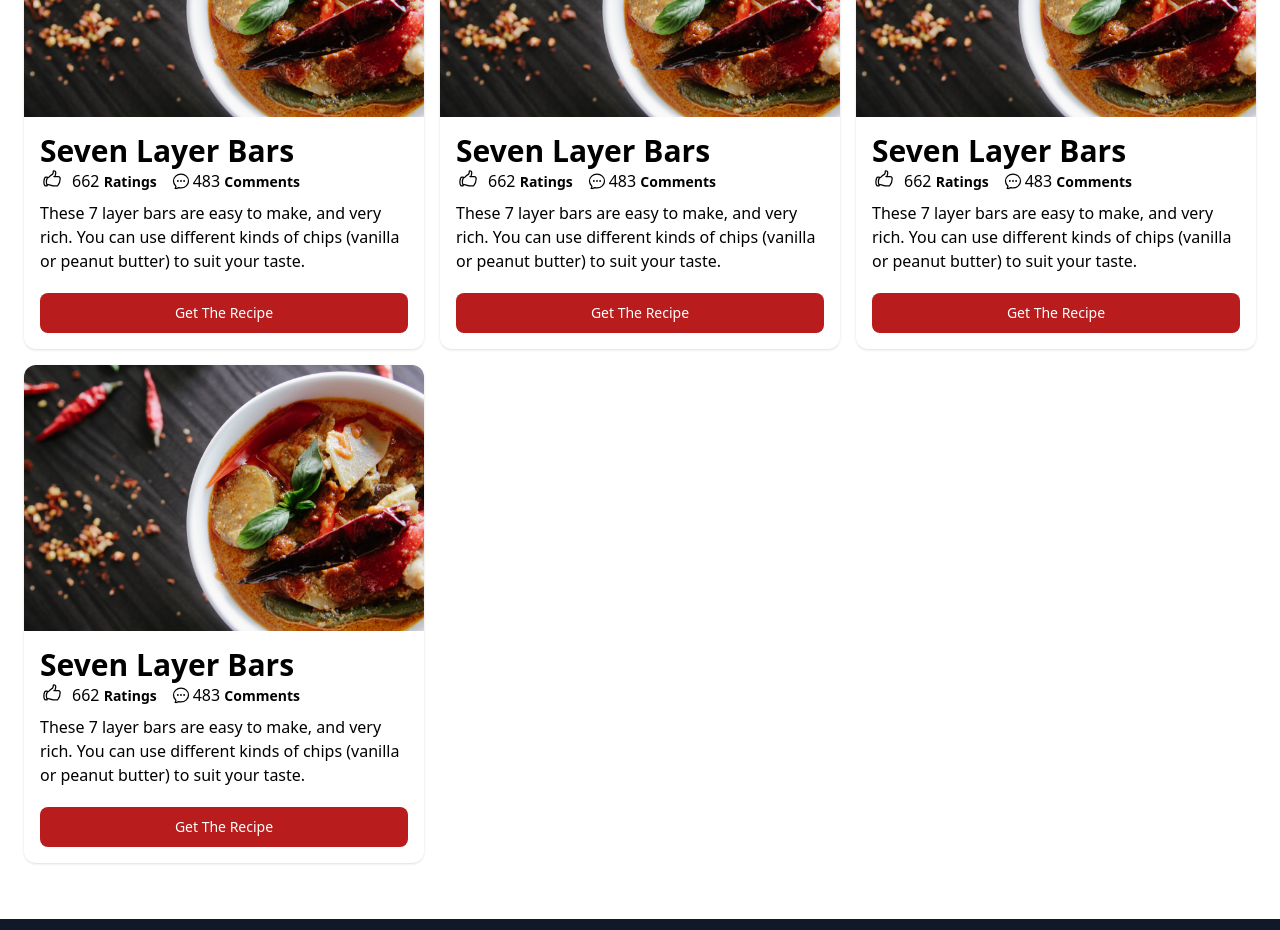
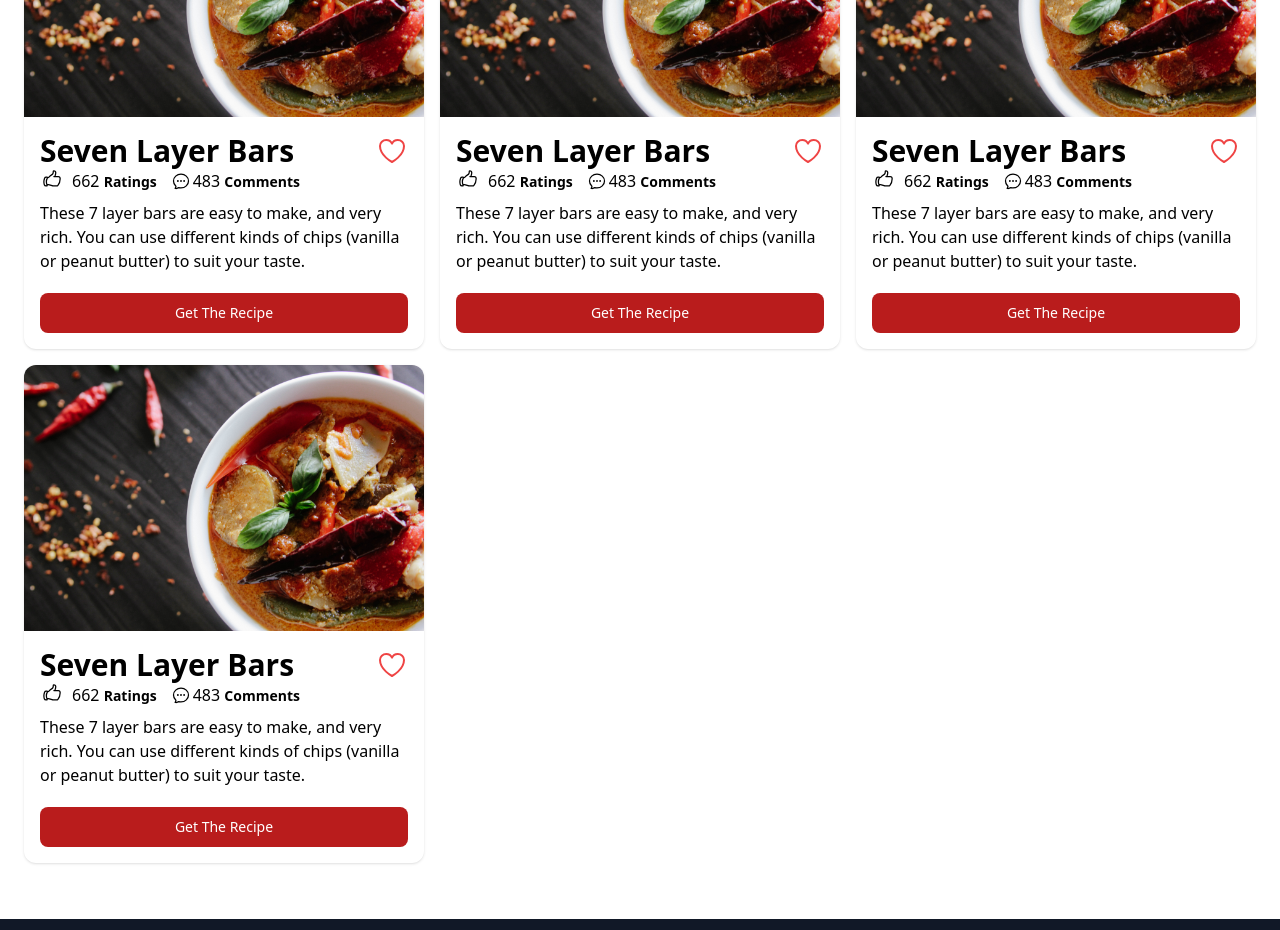
Before and after one commit to Jon-Felipe/Tasty-React, a React (Vite) app: page / in a window 1280 px wide. Shown: the part 1260-2190 px from the top of the page. Built offline with nearby package versions, Linux system fonts and the light colour scheme.

Commit message:
added favourite icon

```diff
--- a/src/components/Recipe.tsx
+++ b/src/components/Recipe.tsx
@@ -1,5 +1,6 @@
 import React from 'react';
 import {
+  HeartIcon,
   HandThumbUpIcon,
   ChatBubbleOvalLeftEllipsisIcon,
 } from '@heroicons/react/24/outline';
@@ -18,8 +19,13 @@ const Recipe = ({ text, image, ratingAmt, reviews, description }: Props) => {
     <article className='shadow rounded-xl overflow-hidden'>
       <img src={foodImg} alt={text} />
       <section className='py-2 lg:py-4 px-4 lg:-x-8'>
-        <h3 className='text-3xl font-semibold'>{text}</h3>
-        <div className='flex items-center gap-3'>
+        <header className='flex items-center justify-between'>
+          <h3 className='text-3xl font-semibold'>{text}</h3>
+          <button type='button'>
+            <HeartIcon className='h-8 w-8 text-red-500' />
+          </button>
+        </header>
+        <section className='flex items-center gap-3'>
           <div className='flex gap-2'>
             <HandThumbUpIcon className='h-5 w-6' />
             <p>
@@ -32,7 +38,7 @@ const Recipe = ({ text, image, ratingAmt, reviews, description }: Props) => {
               {reviews} <span className='font-semibold text-sm'>Comments</span>
             </p>
           </div>
-        </div>
+        </section>
         <div className='py-2'>
           <p>{description}</p>
         </div>
```
